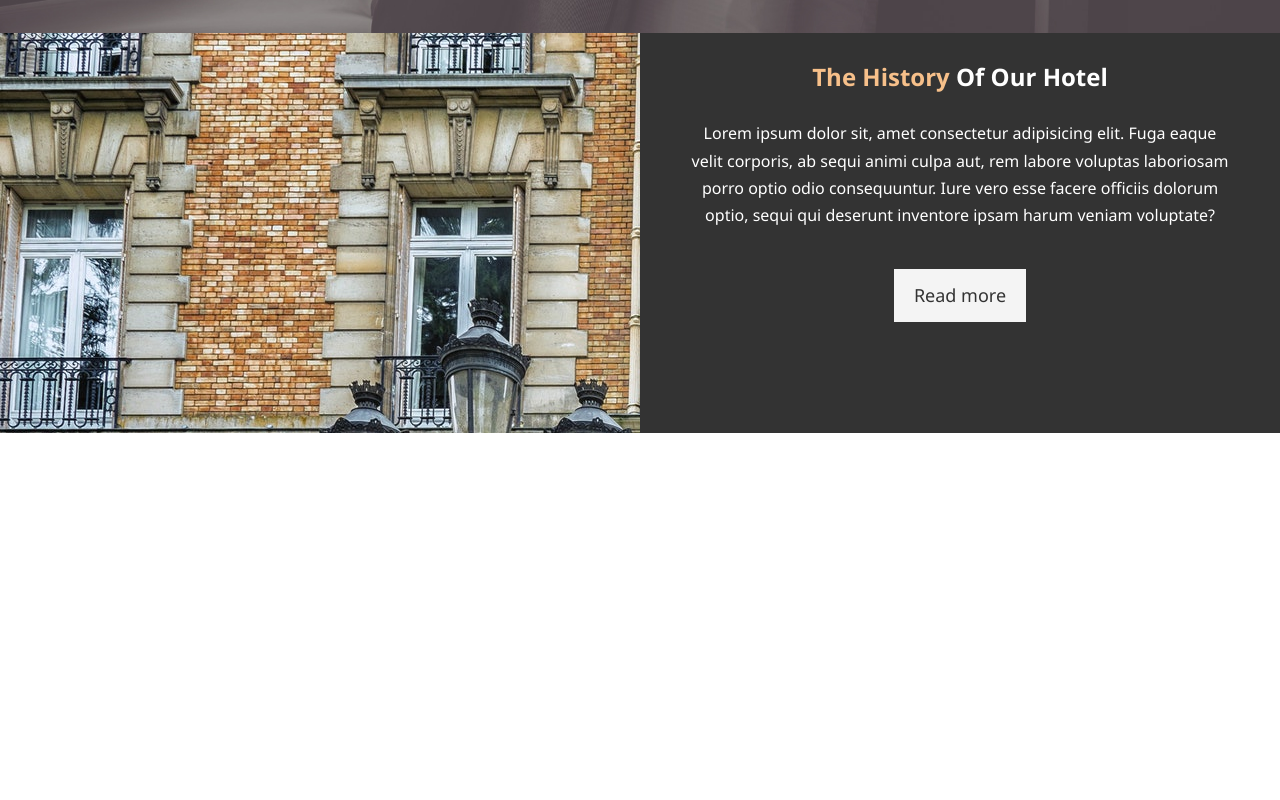
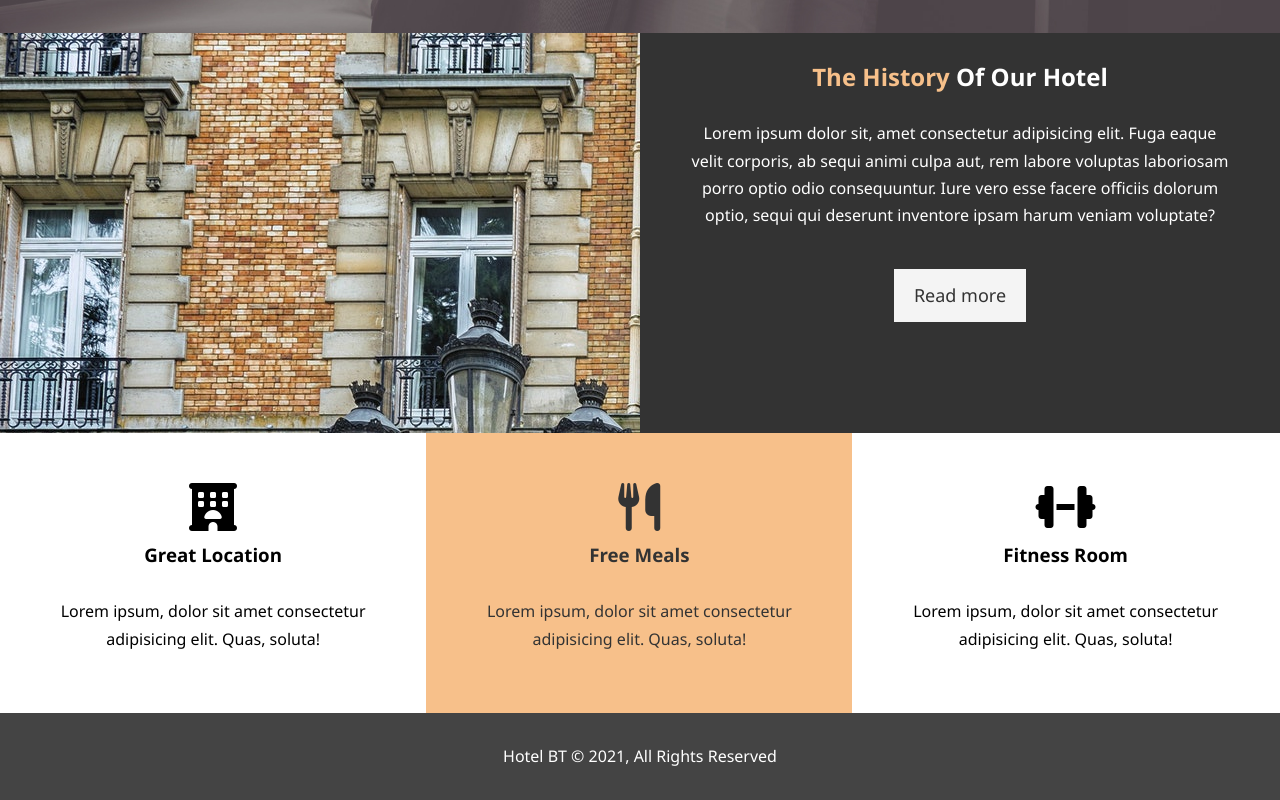
Before and after one commit to Franencabo/hotel_website, a plain HTML site: page index.html in a window 1280 px wide. Shown: the part 634-1434 px from the top of the page. Before the commit the page ends 1067 px from the top, so only its background shows below. Drawn offline with Linux system fonts and the light colour scheme.

Commit message:
Features & Footer. I use fontawesome icons for the three hotel features. Also I add a basic footer.

```diff
--- a/css/style.css
+++ b/css/style.css
@@ -64,14 +64,21 @@ font-size: 20px;
     color: #333;
 }
 
+.bg-light{
+    background-color: white;
+}
 .bg-dark {
     background: #333;
     color: #fff;
 }
 
 .bg-primary {
-    background: #333;
-    color: #f7c08a;
+    color: #333;
+    background: #f7c08a;
+}
+
+.clr {
+    clear: both;
 }
 
 /* Navbar */
@@ -158,3 +165,23 @@ color: white;
 #home-info .info-content p {
     padding-bottom: 30px;
 }
+
+/* Features */
+.box {
+    float: left;
+    width: 33.3%;
+    padding: 50px;
+    text-align: center;
+}
+
+.box i {
+    margin-bottom: 10px;
+}
+
+/* Footer */
+#main-footer {
+    text-align: center;
+    background-color: #444;
+    color: white;
+    padding: 20px;
+}
--- a/index.html
+++ b/index.html
@@ -8,6 +8,7 @@
     <meta name="keywords" content="hotel, boston hotel, new england hotel">
     <link rel="stylesheet" href="css/style.css">
     <title>Hotel BT | Welcome</title>
+    <script src="https://kit.fontawesome.com/5e7aa73111.js" crossorigin="anonymous"></script>
 </head>
 <body>
     <header>
@@ -43,5 +44,30 @@
         </div>
     </section>
 
+    <section id="features">
+        <div class="box bg-light">
+            <i class="fas fa-hotel fa-3x"></i>
+            <h3>Great Location</h3>
+            <p>Lorem ipsum, dolor sit amet consectetur adipisicing elit. Quas, soluta!</p>
+        </div>
+        <div class="box bg-primary">
+            <i class="fas fa-utensils fa-3x"></i>
+            <h3>Free Meals</h3>
+            <p>Lorem ipsum, dolor sit amet consectetur adipisicing elit. Quas, soluta!</p>
+        </div>
+        <div class="box bg-light">
+            <i class="fas fa-dumbbell fa-3x"></i>
+            <h3>Fitness Room</h3>
+            <p>Lorem ipsum, dolor sit amet consectetur adipisicing elit. Quas, soluta!</p>
+
+        </div>
+    </section>
+
+    <div class="clr"></div>
+
+    <footer id="main-footer">
+        <p>Hotel BT &copy; 2021, All Rights Reserved</p>
+
+    </footer>
 </body>
 </html>
```
